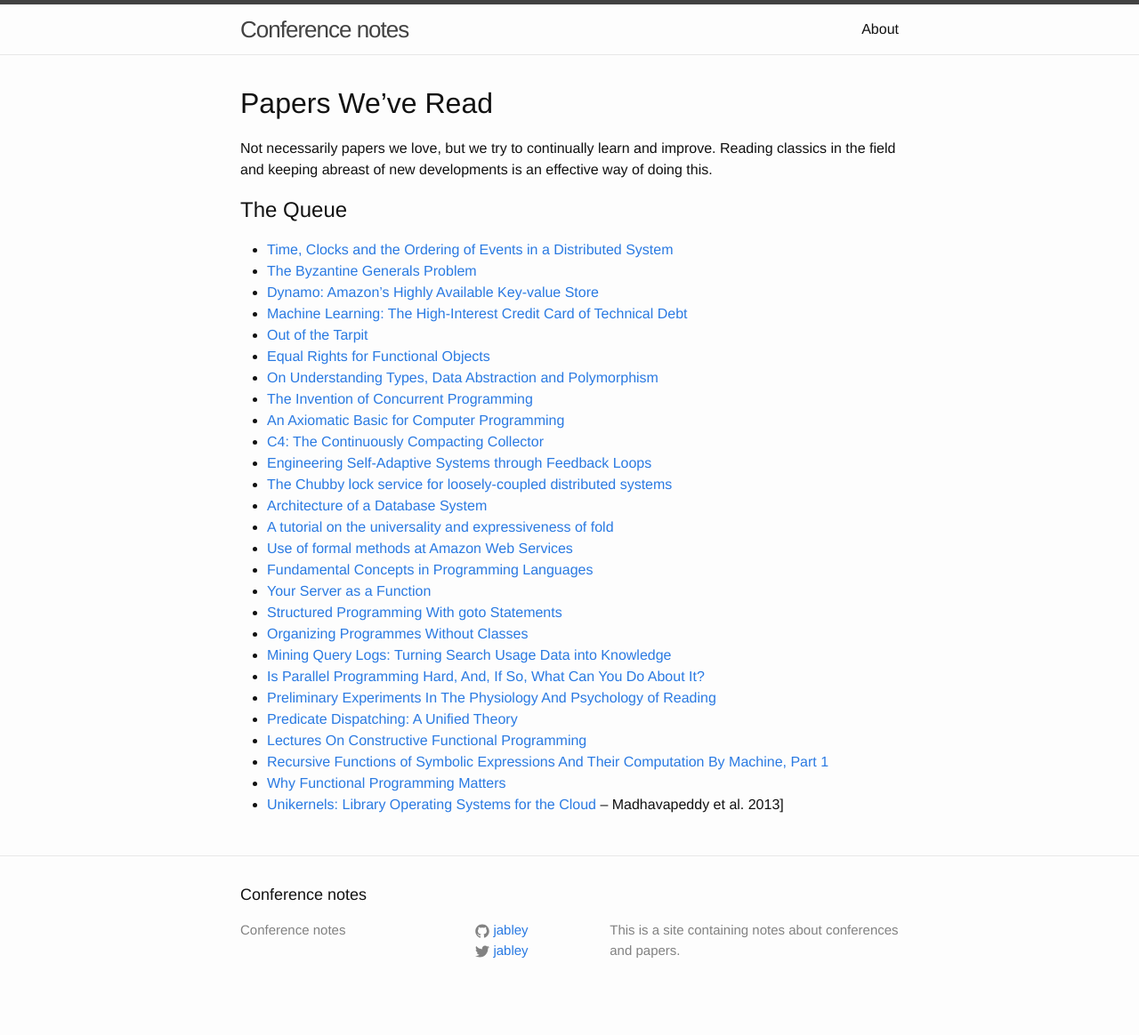
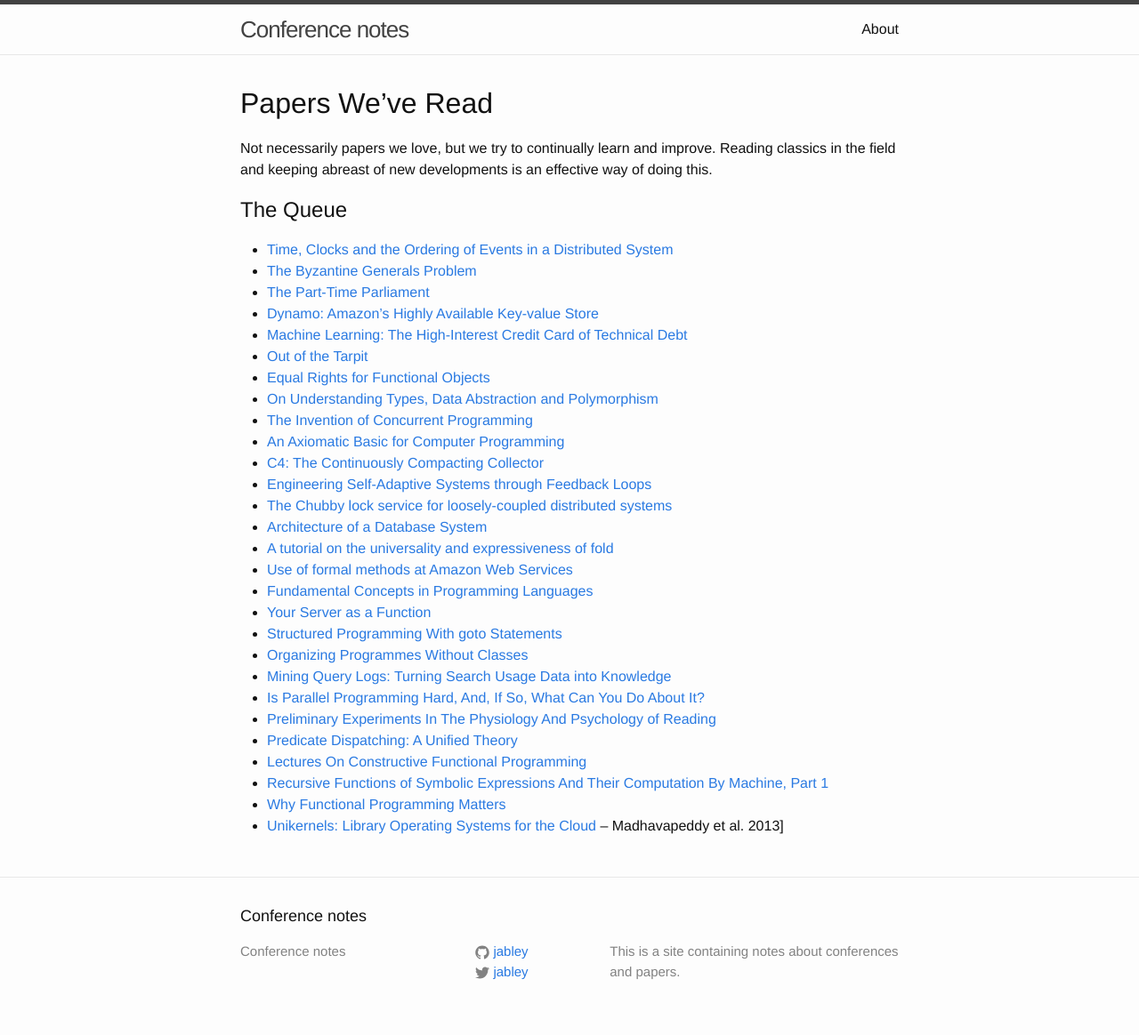
Before and after one commit to jabley/confnotes.club, a Jekyll site: the page built from _papers/index.md, in a window 1280 px wide. Shown: the whole page at 89% size. Built offline with Jekyll 4.4.1, drawn with Linux system fonts in a browser that asks for light colours; before the commit the page ends 1140 px from its top, so only the background shows below that.

Commit message:
Add the Paxos paper

```diff
--- a/_papers/index.md
+++ b/_papers/index.md
@@ -10,6 +10,7 @@ Not necessarily papers we love, but we try to continually learn and improve. Rea
 
 - [Time, Clocks and the Ordering of Events in a Distributed System](http://research.microsoft.com/users/lamport/pubs/time-clocks.pdf)
 - [The Byzantine Generals Problem](http://research.microsoft.com/en-us/um/people/lamport/pubs/byz.pdf)
+- [The Part-Time Parliament](http://research.microsoft.com/en-us/um/people/lamport/pubs/lamport-paxos.pdf)
 - [Dynamo: Amazon's Highly Available Key-value Store](http://www.allthingsdistributed.com/files/amazon-dynamo-sosp2007.pdf)
 - [Machine Learning: The High-Interest Credit Card of Technical Debt](http://research.google.com/pubs/archive/43146.pdf)
 - [Out of the Tarpit](https://github.com/papers-we-love/papers-we-love/blob/master/design/out-of-the-tar-pit.pdf?raw=true)
```
